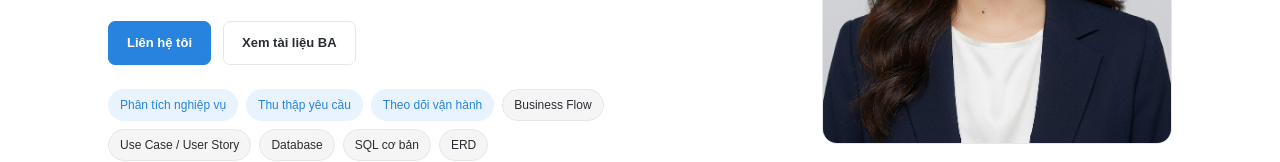
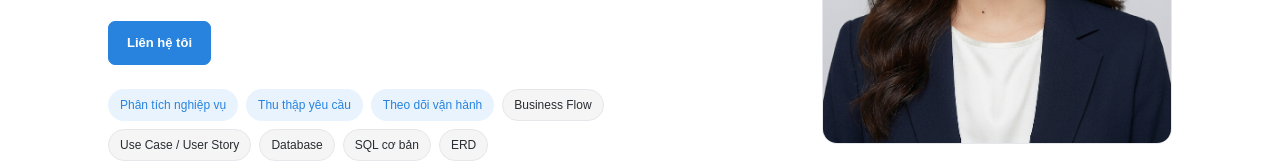
Before and after one commit to hannn918/portfolio-ba, a plain HTML site: page index.html in a window 1280 px wide. Shown: the part 409-571 px from the top of the page. Drawn offline with Linux system fonts and the light colour scheme.

Commit message:
Remove document link from button group
Removed link to 'Xem tài liệu BA' from button group.

```diff
--- a/index.html
+++ b/index.html
@@ -717,7 +717,6 @@
 
           <div class="btn-group">
             <a href="#lien-he" class="btn btn-primary">Liên hệ tôi</a>
-            <a href="#tai-lieu" class="btn btn-outline">Xem tài liệu BA</a>
           </div>
 
           <div class="skills-grid">
```
